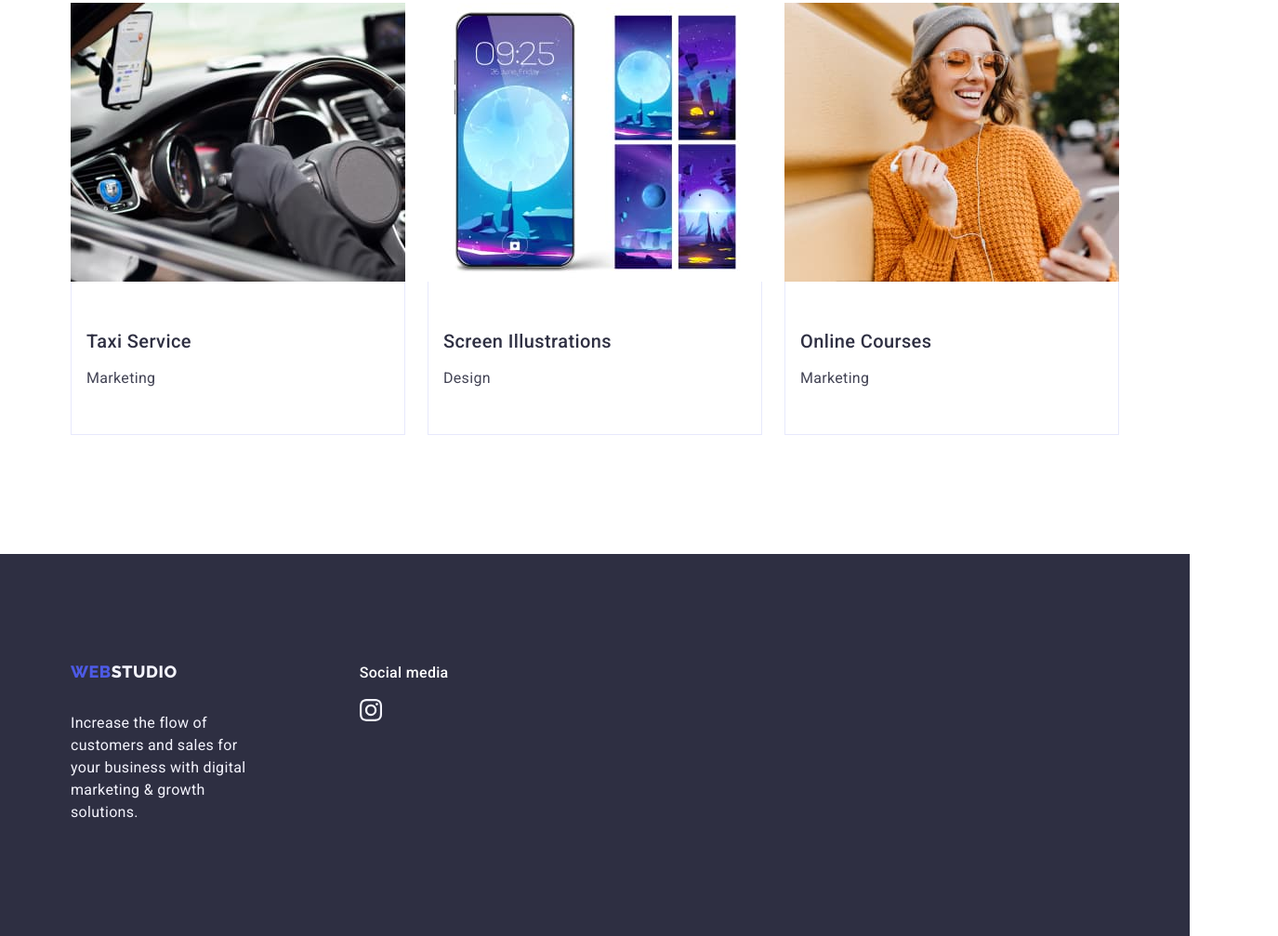
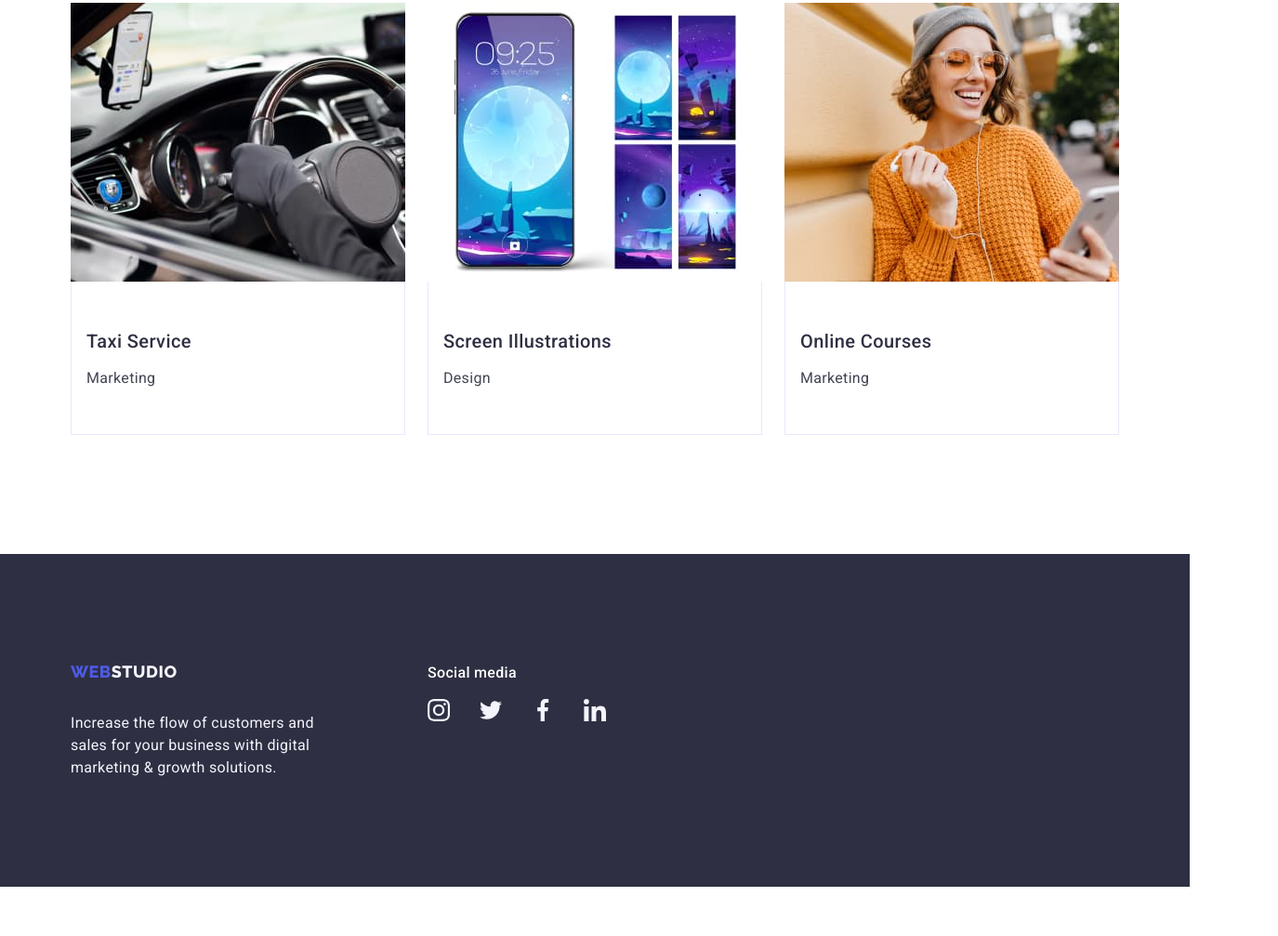
Before and after one commit to Modelist17/goit-markup-hw-04, a plain HTML site: page index.html in a window 1280 px wide. Shown: the part 2832-3839 px from the top of the page at 93% size, 1375 px wide, since content can reach past the window. After the commit the page ends 3786 px from the top, so only its background shows below. Drawn offline with nearby package versions, Linux system fonts and the light colour scheme.

Commit message:
üäölp

```diff
--- a/index.html
+++ b/index.html
@@ -452,24 +452,24 @@
                 </svg>
               </a>
             </li>
-            <li>
-              <a href="">
-                <svg>
-                  <use></use>
+            <li class="main-social-item">
+              <a href="main-social-link">
+                <svg class="main-social-icon" height="24" width="24">
+                  <use href="./images/icons.svg#icon-twitter-1"></use>
                 </svg>
               </a>
             </li>
-            <li>
-              <a href="">
-                <svg>
-                  <use></use>
+            <li class="main-social-item">
+              <a href="main-social-link">
+                <svg class="main-social-icon" height="24" width="24">
+                  <use href="./images/icons.svg#icon-facebook-1"></use>
                 </svg>
               </a>
             </li>
-            <li>
-              <a href="">
-                <svg>
-                  <use></use>
+            <li class="main-social-item">
+              <a href="main-social-link">
+                <svg class="main-social-icon" height="24" width="24">
+                  <use href="./images/icons.svg#icon-linkedin-1"></use>
                 </svg>
               </a>
             </li>
```
Also changed, not shown: images/icons.svg.
